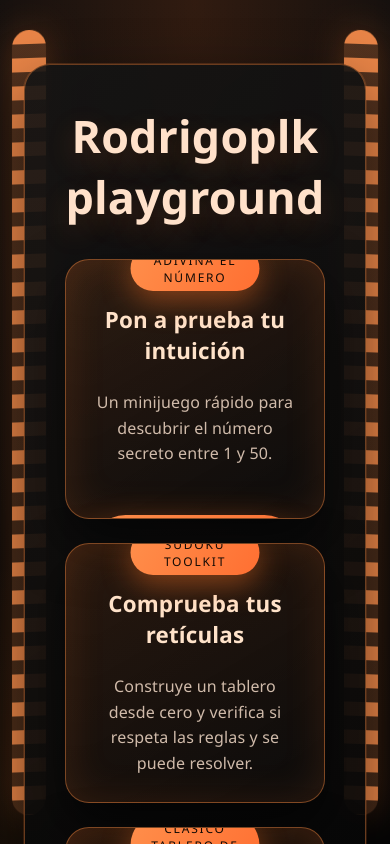
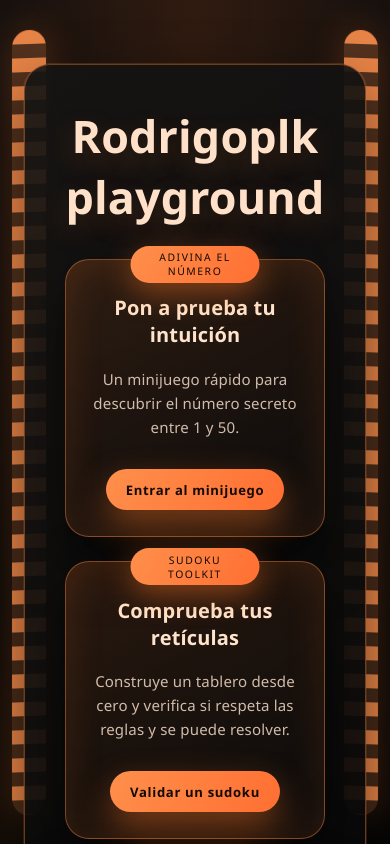
Before and after one commit to Rodrigoplk/frontiers, a Next.js app: page / in a window 390 px wide. Shown: the top 844 px of the page. Built offline with nearby package versions, Linux system fonts and the light colour scheme.

Commit message:
Adjust widget card responsiveness

```diff
--- a/app/globals.css
+++ b/app/globals.css
@@ -189,7 +189,8 @@ a:hover {
   width: 100%;
   background: linear-gradient(150deg, rgba(255, 120, 40, 0.12), rgba(12, 12, 12, 0.92));
   border-radius: 24px;
-  padding: 2.25rem clamp(1.5rem, 3vw, 2.75rem);
+  padding: clamp(1.65rem, 1.35rem + 1.2vw, 2.25rem)
+    clamp(1.3rem, 0.95rem + 1.4vw, 2.75rem);
   border: 1px solid rgba(255, 140, 66, 0.45);
   box-shadow:
     0 25px 55px rgba(0, 0, 0, 0.55),
@@ -200,28 +201,30 @@ a:hover {
   flex-direction: column;
   justify-content: flex-start;
   align-items: center;
-  gap: 1.25rem;
-  overflow: hidden;
+  gap: clamp(0.9rem, 0.45rem + 1vw, 1.25rem);
+  overflow: visible;
+  font-size: clamp(0.88rem, 0.78rem + 0.45vw, 1rem);
 }
 
 .widget-card__tag {
   position: absolute;
-  top: -14px;
+  top: clamp(-24px, -3.6vw, -14px);
   left: 50%;
   transform: translateX(-50%);
   background: linear-gradient(120deg, #ff8f4b, #ff6f32);
   color: #130a05;
-  font-size: 0.75rem;
+  font-size: clamp(0.65rem, 0.55rem + 0.3vw, 0.78rem);
   letter-spacing: 0.15em;
   text-transform: uppercase;
-  padding: 0.35rem 1.25rem;
+  padding: clamp(0.28rem, 0.18rem + 0.2vw, 0.38rem)
+    clamp(0.9rem, 0.6rem + 0.8vw, 1.45rem);
   border-radius: 999px;
   box-shadow: 0 10px 30px rgba(255, 120, 40, 0.45);
 }
 
 .widget-card__title {
   margin: 0.5rem 0 0.25rem;
-  font-size: clamp(1.4rem, 2.5vw, 1.75rem);
+  font-size: clamp(1.25rem, 0.7rem + 1.8vw, 1.75rem);
   color: #ffe3ca;
 }
 
@@ -230,6 +233,8 @@ a:hover {
   line-height: 1.6;
   max-width: 320px;
   color: rgba(255, 230, 210, 0.8);
+  font-size: clamp(0.94rem, 0.72rem + 0.5vw, 1.05rem);
+  margin-bottom: clamp(1rem, 0.6rem + 1vw, 1.75rem);
 }
 
 .widget-card__action {
@@ -239,7 +244,8 @@ a:hover {
   gap: 0.5rem;
   font-weight: 600;
   letter-spacing: 0.05em;
-  padding: 0.85rem 1.85rem;
+  padding: clamp(0.7rem, 0.5rem + 0.5vw, 0.95rem)
+    clamp(1.25rem, 0.95rem + 0.8vw, 1.85rem);
   border-radius: 999px;
   background: linear-gradient(120deg, #ff8f4b, #ff6f32);
   color: #150904;
@@ -247,6 +253,7 @@ a:hover {
   box-shadow: 0 15px 35px rgba(255, 120, 40, 0.45);
   transition: transform 0.2s ease, box-shadow 0.2s ease;
   margin-top: auto;
+  font-size: clamp(0.82rem, 0.7rem + 0.35vw, 0.95rem);
 }
 
 .widget-card__action:hover {
```
